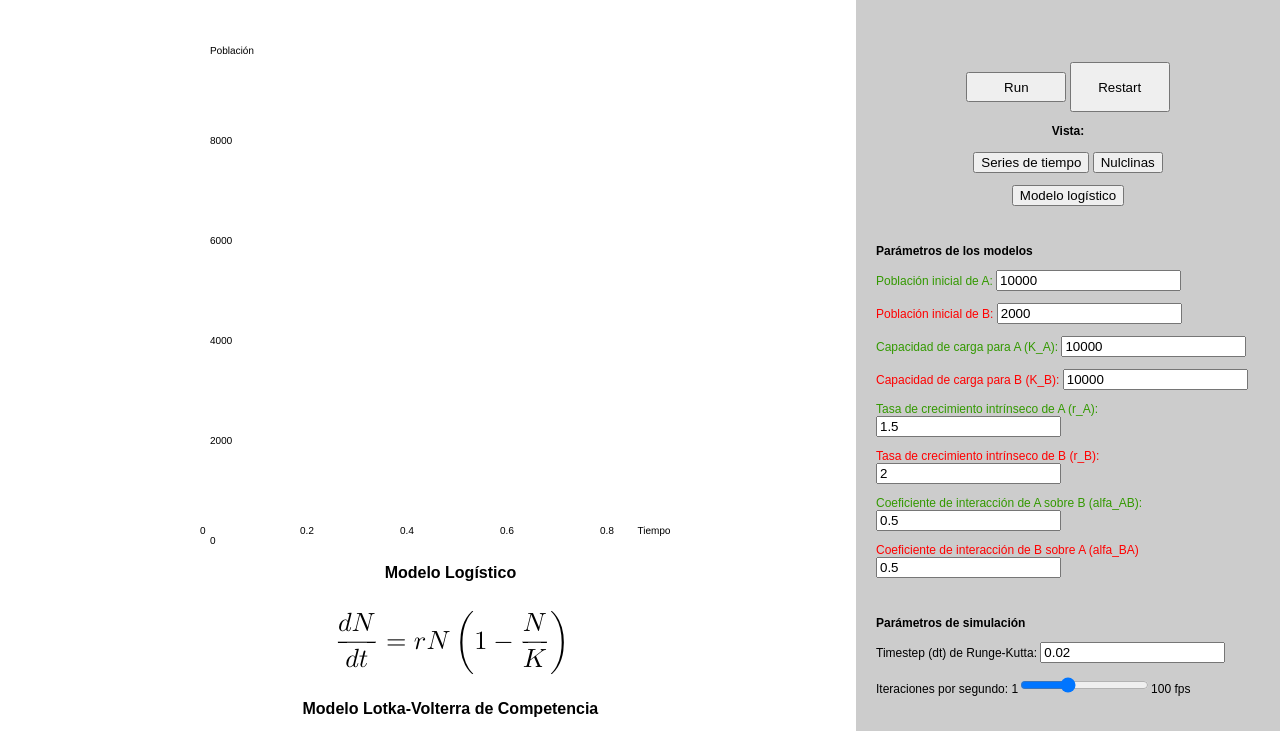
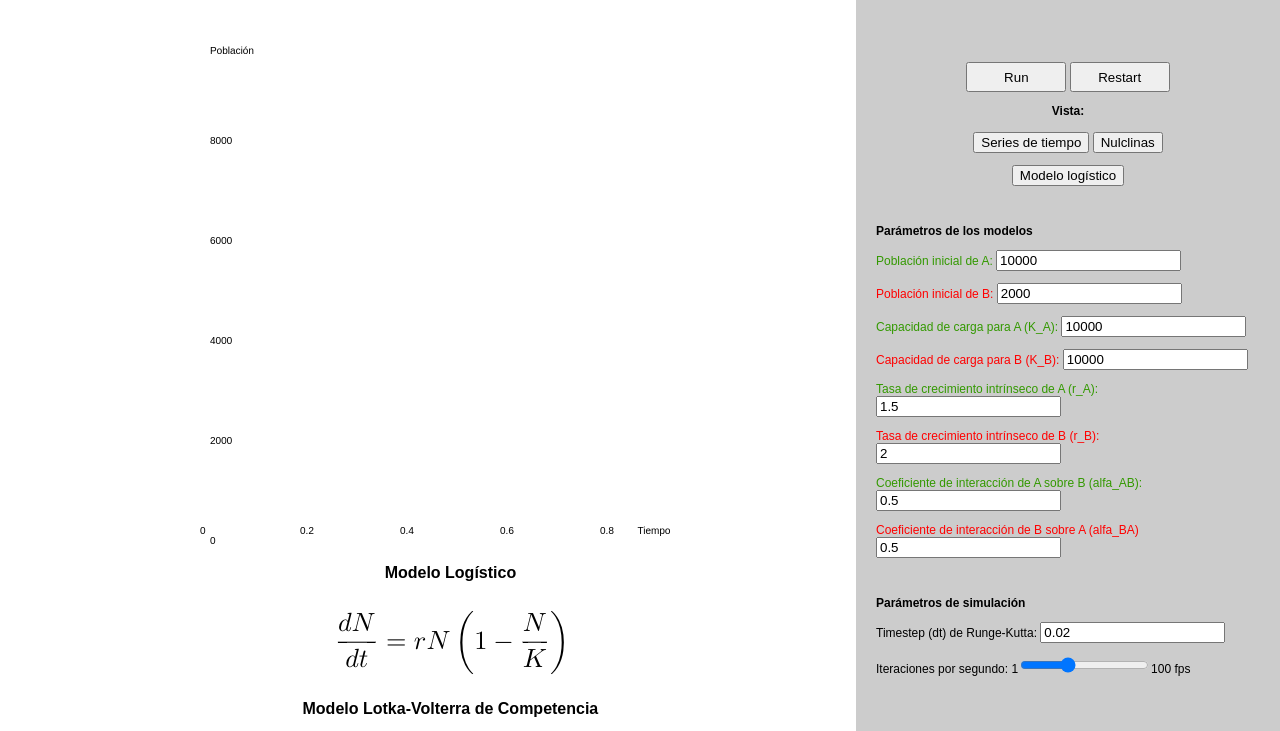
Before and after one commit to pablocarderam/CompetitiveLotkaVolterra, a plain HTML site: page index.html in a window 1280 px wide. Shown: the top 731 px of the page. Drawn offline with Linux system fonts and the light colour scheme.

Commit message:
change btn h

```diff
--- a/index.html
+++ b/index.html
@@ -30,7 +30,7 @@
 		<center>
 		<p>
 			<input id="run-pause" type="button" onclick="runPause()" value='Run' style="width:100px;height:30px;"></input>
-			<input id="restart" type="button" onclick="restart()" value='Restart' style="width:100px;height:50px;"></input>
+			<input id="restart" type="button" onclick="restart()" value='Restart' style="width:100px;height:30px;"></input>
 		</p>
 		<p>
 			<b>Vista:</b><br><br>
```
